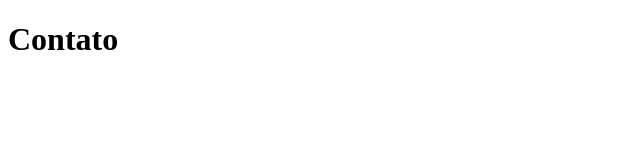
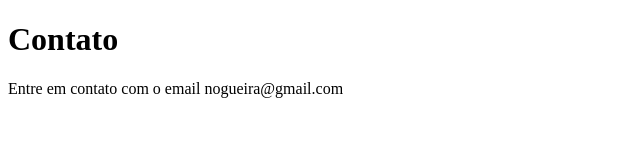
Before and after one commit to valdemirnogueira/sistema_de_cadastro, a plain HTML site: page contato.html in a window 1280 px wide. Shown: the whole page, without its empty margins (0-640 px from the left). Drawn offline with Linux system fonts and the light colour scheme.

Commit message:
Adicionando o email

```diff
--- a/contato.html
+++ b/contato.html
@@ -9,6 +9,7 @@
 <body>
 
     <h1>Contato</h1>
+    <p>Entre em contato com o email nogueira@gmail.com</p>
 
 </body>
 </html>
```
